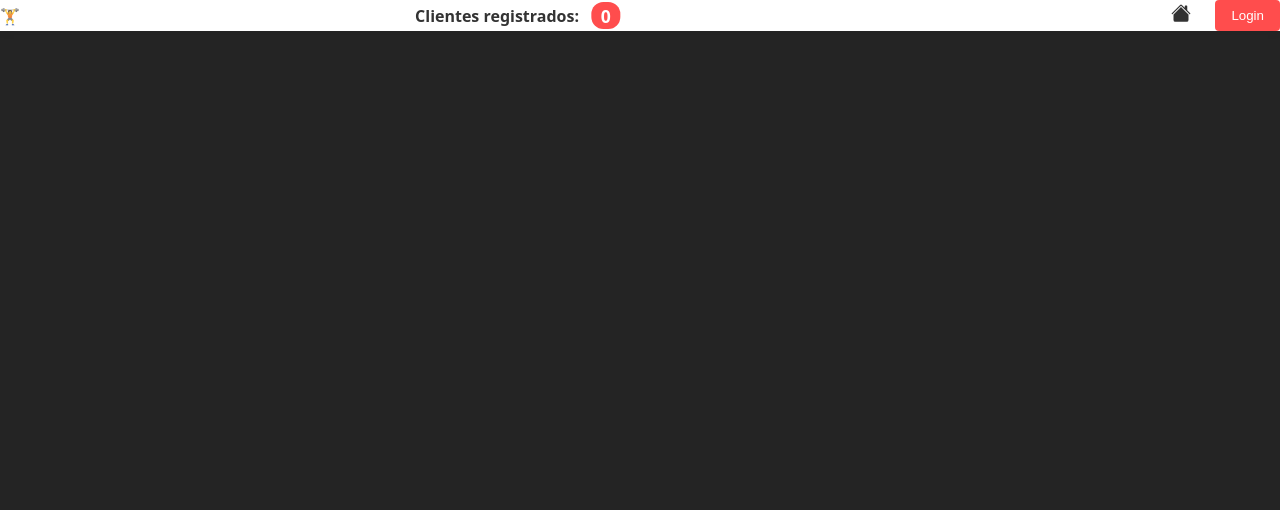
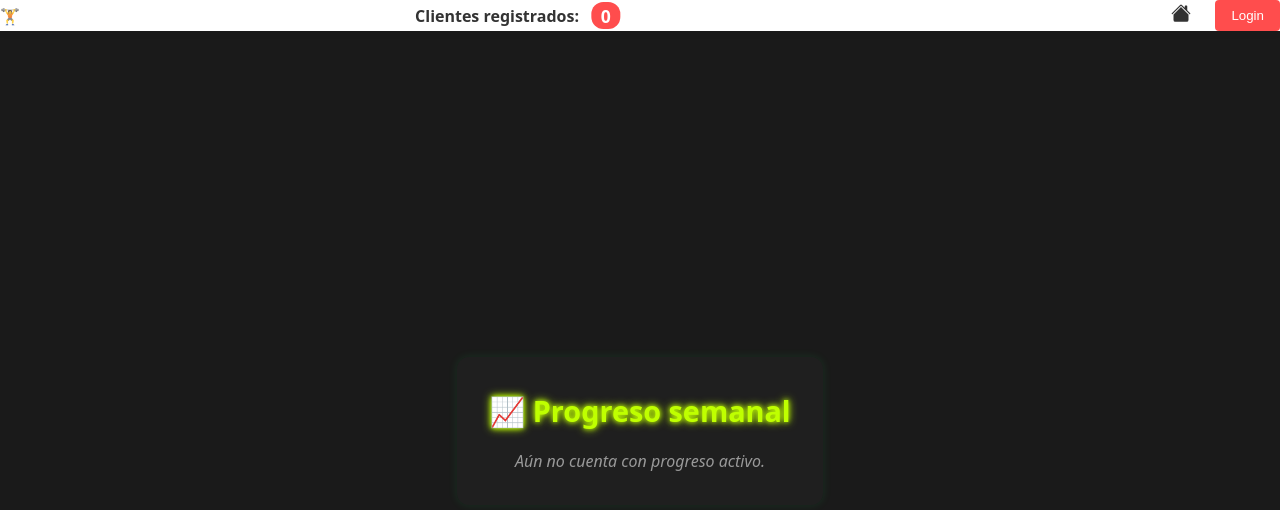
Before and after one commit to mmeichtri/PNT2, a Vue app: page /progreso in a window 1280 px wide. Shown: the top 510 px of the page. Built offline with nearby package versions, Linux system fonts and the light colour scheme.

Commit message:
Se modifican los estilos de progreso de alumno

```diff
--- a/src/components/ProgresoAlu.vue
+++ b/src/components/ProgresoAlu.vue
@@ -1,13 +1,66 @@
 <template>
-  <div v-if="alumno">
-    <h3 class="text-xl font-semibold mb-2">Progreso semanal</h3>
-    <div style="max-width: 300px; max-height: 300px; margin: auto;">
-      <Pie :data="chartData" :options="chartOptions" :width="300" :height="300" />
+  <div class="progreso-wrapper">
+    <div class="progreso-card">
+      <h3 class="titulo-progreso">📈 Progreso semanal</h3>
+
+      <div v-if="totales > 0" class="grafico-contenedor">
+        <Pie :data="chartData" :options="chartOptions" :width="300" :height="300" />
+        <p class="texto-indicador">{{ completadas }} de {{ totales }} completadas</p>
+      </div>
+
+      <div v-else class="texto-sin-progreso">
+        Aún no cuenta con progreso activo.
+      </div>
     </div>
-    <p class="mt-2 text-sm text-gray-500">{{ completadas }} de {{ totales }} completadas</p>
   </div>
 </template>
 
+<style>
+.progreso-wrapper {
+  display: flex;
+  justify-content: center;
+  align-items: center;
+  height: 100vh;
+  background-color: #1a1a1a;
+}
+
+
+.progreso-card {
+  background-color: #1f1f1f;
+  padding: 2rem;
+  border-radius: 12px;
+  box-shadow: 0 0 10px rgba(0, 255, 100, 0.1);
+  text-align: center;
+  color: #fff;
+  max-width: 400px;
+  margin: auto;
+}
+
+.titulo-progreso {
+  font-size: 1.8rem;
+  color: #bfff00;
+  text-shadow: 0 0 5px #bfff00, 0 0 10px #bfff00;
+  margin-bottom: 1rem;
+}
+
+.grafico-contenedor {
+  display: flex;
+  flex-direction: column;
+  align-items: center;
+}
+
+.texto-indicador {
+  margin-top: 1rem;
+  color: #ccc;
+  font-size: 0.9rem;
+}
+
+.texto-sin-progreso {
+  margin-top: 1rem;
+  color: #999;
+  font-style: italic;
+}
+</style>
 
 <script setup>
 import { computed } from 'vue'
--- a/src/components/Sidebar.vue
+++ b/src/components/Sidebar.vue
@@ -17,7 +17,7 @@ const menuItems = computed(() => {
   } else if (rol === 'cliente') {
     return [
       { name: 'Mi perfil', route: 'MiPerfil', icon: '👤', routeName: 'MiPerfil' },
-      { name: 'Calendario', route: 'Clients', icon: '📅', routeName: 'Clients' },
+      // { name: 'Calendario', route: 'Clients', icon: '📅', routeName: 'Clients' },
       { name: 'Mi plan', route: `/alumno/${email}`, icon: '📋', routeName: 'AlumnoDetalleView' },
       { name: 'Progreso', route: 'Progreso', icon: '📈', routeName: 'VistaProgresoAlumno' },
     ]
--- a/src/components/VistaProgresoAlumno.vue
+++ b/src/components/VistaProgresoAlumno.vue
@@ -1,6 +1,6 @@
 <template>
   <div>
-    <h1>Detalle del Alumno</h1>
+    <!-- <h1>Detalle del Alumno</h1> -->
     <ProgresoAlumno :alumno="alumno" />
 
   </div>
```
